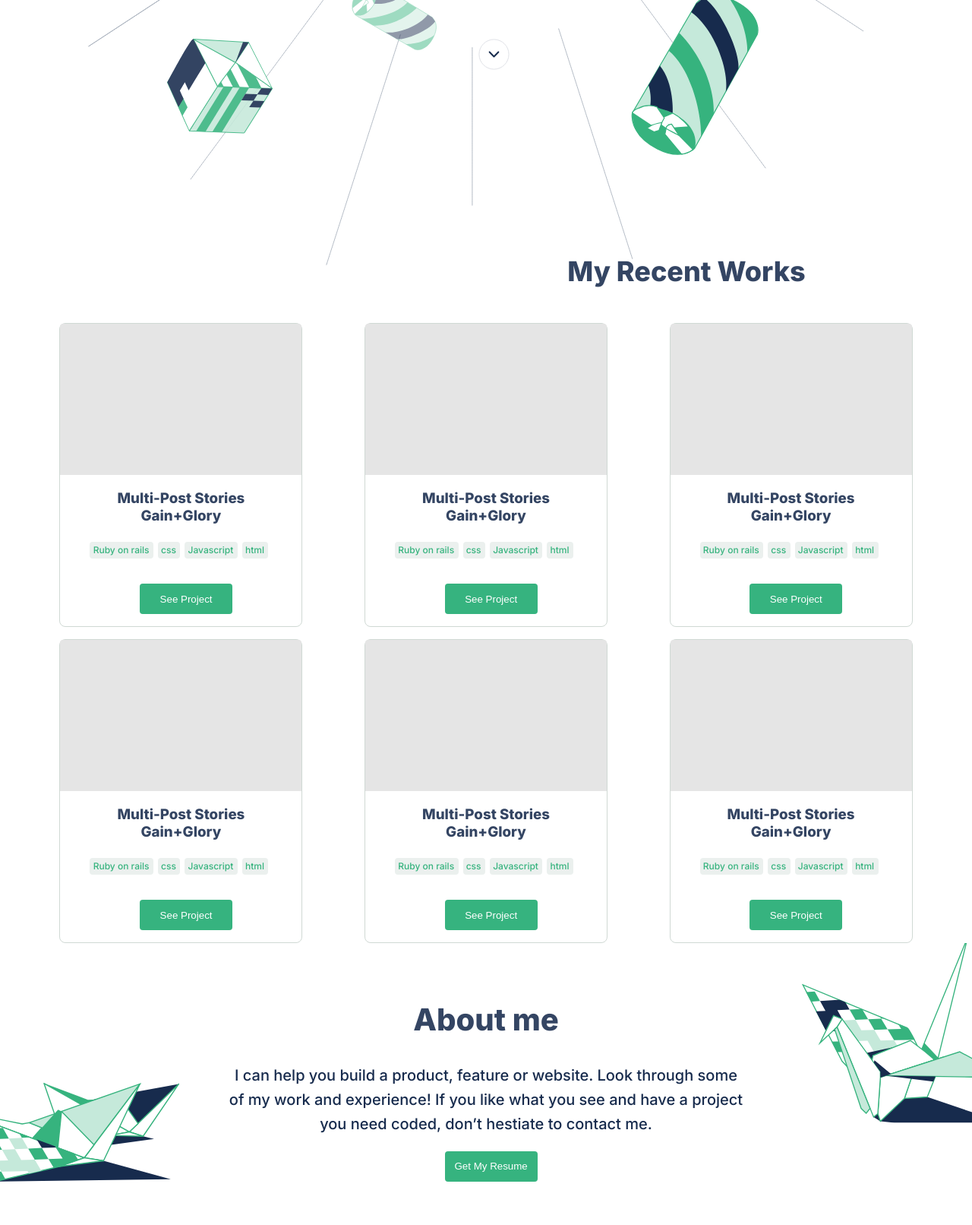
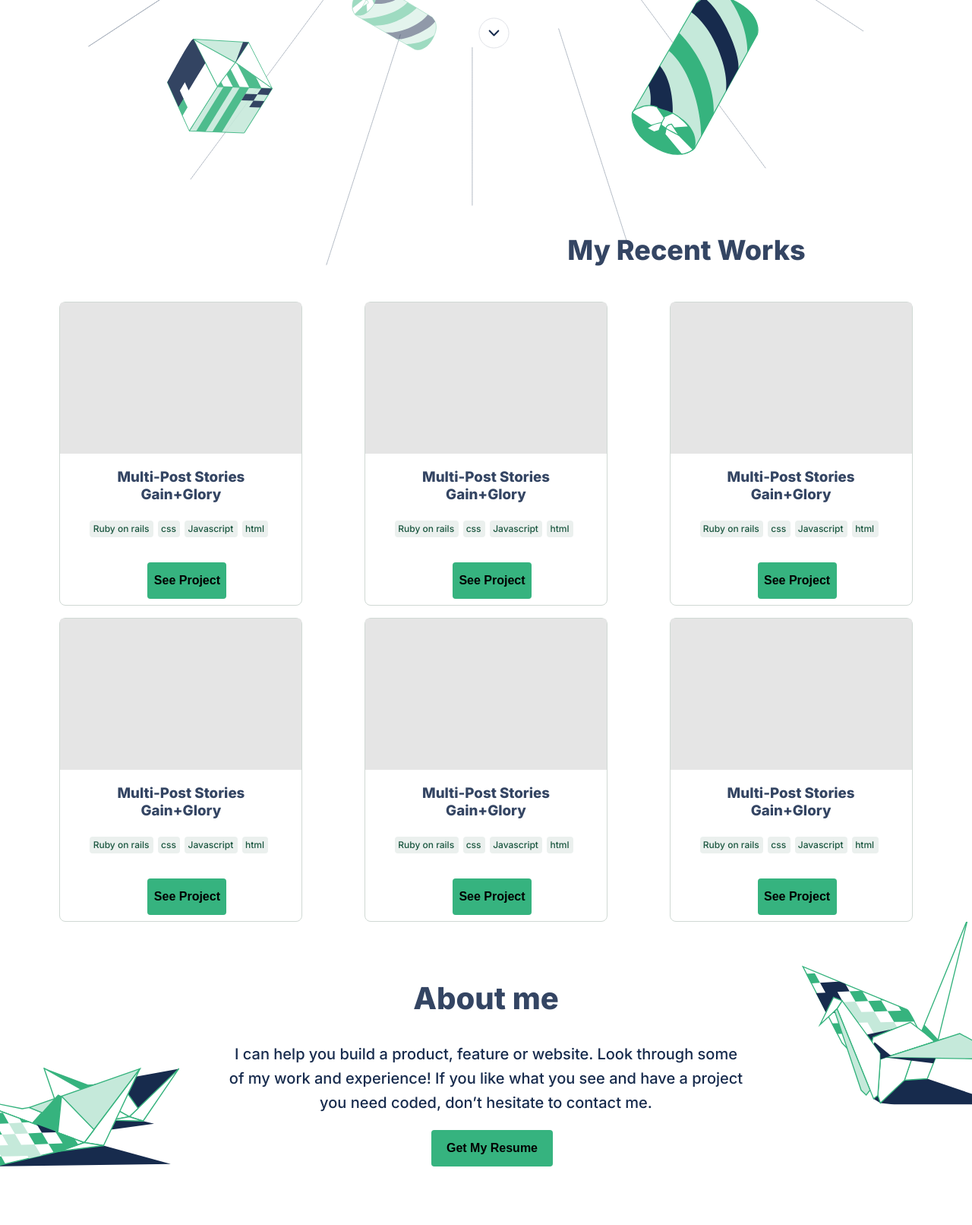
Before and after one commit to fobadara/fobadara.github.io, a plain HTML site: page index.html in a window 1280 px wide. Shown: the part 590-2202 px from the top of the page at 76% size. Drawn offline with Linux system fonts and the light colour scheme.

Commit message:
Fix accessibility issues

```diff
--- a/index.html
+++ b/index.html
@@ -15,7 +15,8 @@
         </script>
         <link rel="stylesheet" href="https://use.fontawesome.com/releases/v5.1.1/css/all.css" integrity="sha384-O8whS3fhG2OnA5Kas0Y9l3cfpmYjapjI0E4theH4iuMD+pLhbf6JI0jIMfYcK3yZ" crossorigin="anonymous">
         <link rel="stylesheet" href="style.css">
-        <title>Fobadara's Portfolio</title>
+        <link rel="icon" href="images/profile-website.svg">
+        <title>Fobadara's Portfolio Site</title>
     </head>
     <body>
         <nav class="container navigation">
@@ -25,28 +26,29 @@
                 <li class="trans"><a href="#about">About</a></li>
                 <li class="trans"><a href="#contact">Contact</a></li>
             </ul>
-            <div class="hamburger"><img src="images/ham.svg" alt=""></div>
+            <div class="hamburger"><img src="images/ham.svg" alt="menu"></div>
         </nav>
         <header class="header-container top-header">
             <div class="header-container header-1-container">
-                <h1 class="header header-1" id="hey">Hey there. I'm Abdulfatai. </h1>
-                <h1 class="header header-1" id="job">I'm a software developer</h1>
+                <h1 class="header header-1" id="hey">Hey there. I'm Abdulfatai.<br>
+                    <span class="header header-1" id="job">I'm a software developer</span>
+                </h1>
             </div>
             <p class="paragraph" id="home-paragraph"> I can help you build a product, feature or website. Look through some of my work and experience! If you like what you see and have a project you need coded,
-                don’t hestiate to contact me.
+                don’t hesitate to contact me.
             </p>
             <address class="container">
                 <ul class="navigation nav-container">
-                    <li class="nav-link-container scale"><a href="https://github.com/fobadara" class="nav-link"><img src="images/github.svg" alt="An image showing Github's logo"></a></li>
-                    <li class="nav-link-container scale"><a href="#" class="nav-link"><i class="fab fa-linkedin-in"></i></a></li>
-                    <li class="nav-link-container scale"><a href="#" class="nav-link"><i class="fab fa-angellist"></i></a></li>
-                    <li class="nav-link-container scale"><a href="fob90s@twitter.com" class="nav-link"><i class="fab fa-twitter"></i></a></li>
-                    <li class="nav-link-container scale"><a href="#" class="nav-link"><i class="fab fa-medium-m"></i></a></li>
+                    <li class="nav-link-container scale"><a href="https://github.com/fobadara" class="nav-link"><img src="images/github.svg" alt="Github's logo"></a></li>
+                    <li class="nav-link-container scale"><a href="#" class="nav-link" aria-label="Link to my linkedin account" ><i class="fab fa-linkedin-in" title="Linkedin's logo"></i></a></li>
+                    <li class="nav-link-container scale"><a href="#" class="nav-link" aria-label="link to my angellist account"><i class="fab fa-angellist"  title="AngelList's logo"></i></a></li>
+                    <li class="nav-link-container scale"><a href="fob90s@twitter.com" class="nav-link" aria-label="link to my Twitter account"><i class="fab fa-twitter"  title="Twitter's logo"></i></a></li>
+                    <li class="nav-link-container scale"><a href="#" class="nav-link"  aria-label="link to my Medium account"><i class="fab fa-medium-m" title="Medium's logo"></i></a></li>
                 </ul>
             </address>
-            <div class="action-container">
-                <img src="#" alt="">
-            </div>
+            <a href="#portfolio" aria-label="Navigate to portfolio">
+                <div class="action-container"></div>
+            </a>
         </header>
         <main class="main-sec" id="portfolio">
             <section class="sample-jobs">
@@ -66,12 +68,12 @@
                         </div>
                         <ul class="code-lang-container">
                             <li class="ruby-on-rails">Ruby on rails</li>
-                            <li class="css">css</li>
-                            <li class="js">Javascript</li>
-                            <li class="html">html</li>
+                            <li>css</li>
+                            <li>Javascript</li>
+                            <li>html</li>
                         </ul>
                         <div class="btn-container">
-                            <button type="button" class="btn">See Project</button>
+                            <button type="button" >See Project</button>
                         </div>
                     </div>
                     <div class="sample-containers">
@@ -83,12 +85,12 @@
                         </div>
                         <ul class="code-lang-container">
                             <li class="ruby-on-rails">Ruby on rails</li>
-                            <li class="css">css</li>
-                            <li class="js">Javascript</li>
-                            <li class="html">html</li>
+                            <li>css</li>
+                            <li>Javascript</li>
+                            <li>html</li>
                         </ul>
                         <div class="btn-container">
-                            <button type="button" class="btn">See Project</button>
+                            <button type="button" >See Project</button>
                         </div>
                     </div>
                     <div class="sample-containers">
@@ -100,12 +102,12 @@
                         </div>
                         <ul class="code-lang-container">
                             <li class="ruby-on-rails">Ruby on rails</li>
-                            <li class="css">css</li>
-                            <li class="js">Javascript</li>
-                            <li class="html">html</li>
+                            <li>css</li>
+                            <li>Javascript</li>
+                            <li>html</li>
                         </ul>
                         <div class="btn-container">
-                            <button type="button" class="btn">See Project</button>
+                            <button type="button" >See Project</button>
                         </div>
                     </div>
                     <div class="sample-containers">
@@ -117,12 +119,12 @@
                         </div>
                         <ul class="code-lang-container">
                             <li class="ruby-on-rails">Ruby on rails</li>
-                            <li class="css">css</li>
-                            <li class="js">Javascript</li>
-                            <li class="html">html</li>
+                            <li>css</li>
+                            <li>Javascript</li>
+                            <li>html</li>
                         </ul>
                         <div class="btn-container">
-                            <button type="button" class="btn">See Project</button>
+                            <button type="button" >See Project</button>
                         </div>
                     </div>
                     <div class="container sample-containers">
@@ -134,12 +136,12 @@
                         </div>
                         <ul class="code-lang-container">
                             <li class="ruby-on-rails">Ruby on rails</li>
-                            <li class="css">css</li>
-                            <li class="js">Javascript</li>
-                            <li class="html">html</li>
+                            <li>css</li>
+                            <li>Javascript</li>
+                            <li>html</li>
                         </ul>
                         <div class="btn-container">
-                            <button type="button" class="btn">See Project</button>
+                            <button type="button" >See Project</button>
                         </div>
                     </div>
                     <div class="sample-containers">
@@ -151,12 +153,12 @@
                         </div>
                         <ul class="code-lang-container">
                             <li class="ruby-on-rails">Ruby on rails</li>
-                            <li class="css">css</li>
-                            <li class="js">Javascript</li>
-                            <li class="html">html</li>
+                            <li>css</li>
+                            <li>Javascript</li>
+                            <li>html</li>
                         </ul>
                         <div class="btn-container">
-                            <button type="button" class="btn">See Project</button>
+                            <button type="button" >See Project</button>
                         </div>
                     </div>
                 </article>
@@ -170,11 +172,11 @@
                 <div class="abt-para-cont">
                     <div class="about-paragraph paragraph">
                         I can help you build a product, feature or website. Look through some of my work and experience! If you like what you see and have a project you need coded,
-                        don’t hestiate to contact me.
+                        don’t hesitate to contact me.
                     </div>
                 </div>
-                <div class="btn-container" id="resume-btn-container">
-                    <button type="button" class="btn" id="resume-btn">Get My Resume</button>
+                <div>
+                    <button type="button" class="big-btn" >Get My Resume</button>
                 </div>
             </section>
         </aside>
@@ -233,25 +235,22 @@
                     </h3>
                 </div>
                 <form action="https://formspree.io/f/xrgraoke" method="post" class="form">
-                    <input name="name" type="text" class="entry" placeholder="Full Name" maxlength="30" required><br>
-                    <input name="email" type="email" class="entry" id="email" placeholder="Please input your email" required><br>
-                    <textarea name="comment" id="comment" maxlength="500" cols="30" rows="10" class="entry" placeholder="Type in something" required></textarea><br>
-                    <button type="submit" class="btn" id="get-in-touch">Get in touch</button>
+                    <input name="name" type="text" class="entry" placeholder="Full Name" aria-label="full-name" maxlength="30" required><br>
+                    <input name="email" type="email" class="entry" id="email" placeholder="Please input your email" aria-label="email" required><br>
+                    <textarea name="comment" id="comment" maxlength="500" cols="30" rows="10" class="entry" placeholder="Type in something" aria-label="comment" required></textarea><br>
+                    <button type="submit" class="big-btn">Get in touch</button>
                 </form>
             </article>
         </div>
         <footer class="footer">
             <address class="container">
                 <ul class="navigation nav-container">
-                    <li class="nav-link-container scale"><a href="https://github.com/fobadara" class="nav-link"><img src="images/github.svg" alt="An image showing Github's logo"></a></li>
-                    <li class="nav-link-container scale"><a href="#" class="nav-link"><i class="fab fa-linkedin-in"></i></a></li>
-                    <li class="nav-link-container scale"><a href="#" class="nav-link"><i class="fab fa-angellist"></i></a></li>
-                    <li class="nav-link-container scale"><a href="fob90s@twitter.com" class="nav-link"><i class="fab fa-twitter"></i></a></li>
-                    <li class="nav-link-container scale"><a href="#" class="nav-link"><i class="fab fa-medium-m"></i></a></li>
+                    <li class="nav-link-container scale"><a href="https://github.com/fobadara" class="nav-link"><img src="images/github.svg" alt="Github's logo"></a></li>
+                    <li class="nav-link-container scale"><a href="#" class="nav-link" aria-label="Link to my linkedin account" ><i class="fab fa-linkedin-in" title="Linkedin's logo"></i></a></li>
+                    <li class="nav-link-container scale"><a href="#" class="nav-link" aria-label="link to my angellist account"><i class="fab fa-angellist"  title="AngelList's logo"></i></a></li>
+                    <li class="nav-link-container scale"><a href="fob90s@twitter.com" class="nav-link" aria-label="link to my Twitter account"><i class="fab fa-twitter"  title="Twitter's logo"></i></a></li>
+                    <li class="nav-link-container scale"><a href="#" class="nav-link"  aria-label="link to my Medium account"><i class="fab fa-medium-m" title="Medium's logo"></i></a></li>
                 </ul>
-                <span class="mail-container">
-                    <a href="mailto:fob90s@gmail.com?subject=Contact%20Fobadara" class="mail trans">fob90s@gmail.com</a>
-                </span>
             </address>
         </footer>
     </body>
--- a/style.css
+++ b/style.css
@@ -63,12 +63,20 @@ a {
 }
 
 button {
-  color: #fff;
+  font-size: medium;
+  font-weight: bold;
+  margin-left: 1em;
+  border: none;
+  color: #000;
   background-color: #36b37f;
   width: 6.5em;
   height: 3em;
   border-color: #36b37f;
   border-radius: 4px;
+}
+
+.big-btn {
+  width: 10em;
 }
 
 button:hover {
@@ -144,7 +152,7 @@ button:active {
 
 #job {
   margin-top: 0;
-  color: #36b37e;
+  color: #194d39;
   text-align: center;
 }
 
@@ -261,7 +269,7 @@ button:active {
   border: solid #ebf0ee;
   background-color: #ebf0ee;
   border-radius: 4px;
-  color: #36b37e;
+  color: #1a563f;
   width: max-content;
   margin-right: 0.5em;
   padding-right: 0.2em;
@@ -311,16 +319,6 @@ button:active {
   font-size: 20px;
   line-height: 32px;
   font-weight: normal;
-}
-
-.btn {
-  width: 122px;
-  margin-left: 1em;
-  border: none;
-}
-
-footer .btn {
-  width: 159px;
 }
 
 /* skillset */
@@ -374,7 +372,7 @@ footer .btn {
   padding-bottom: 5px;
   border-radius: 8px;
   background-color: #fff;
-  color: #36b37e;
+  color: #1a563f;
 }
 
 #code-lang-list {
```
Also changed, not shown: images/profile-website.svg (added).
